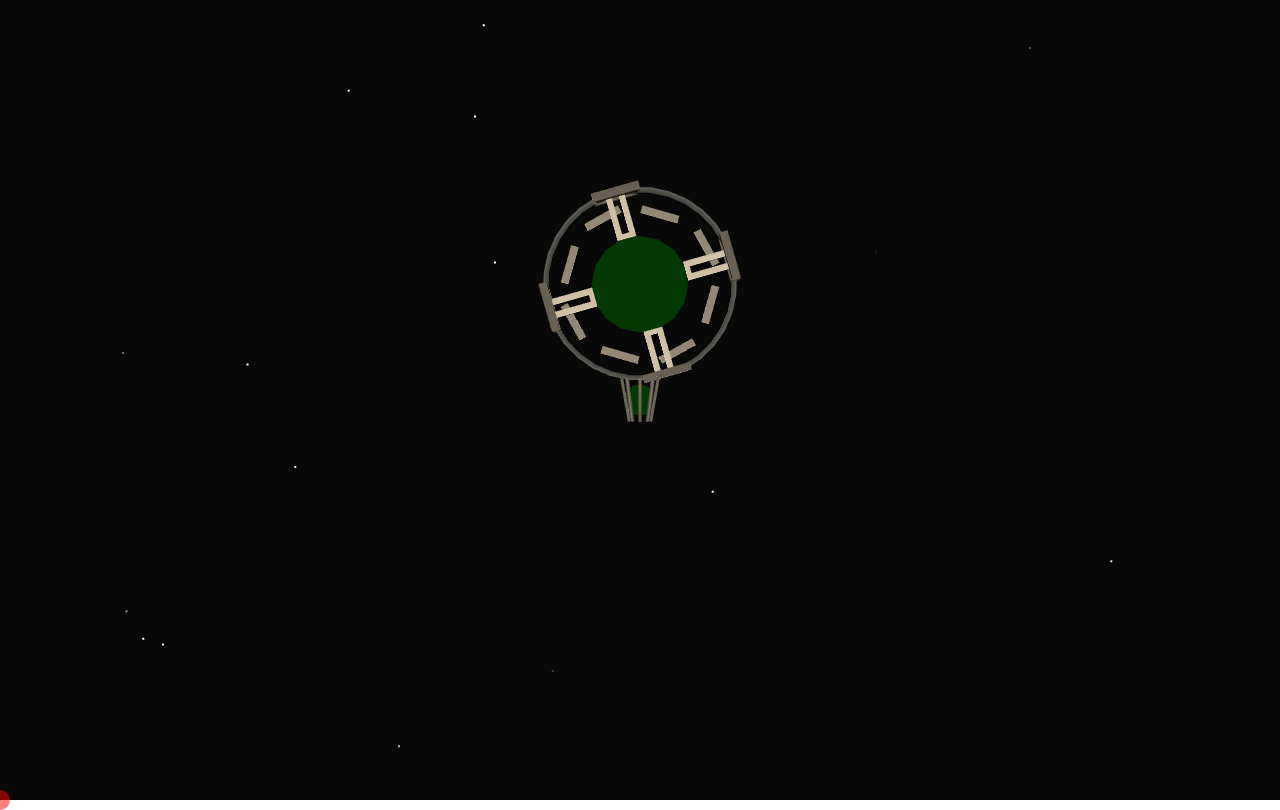
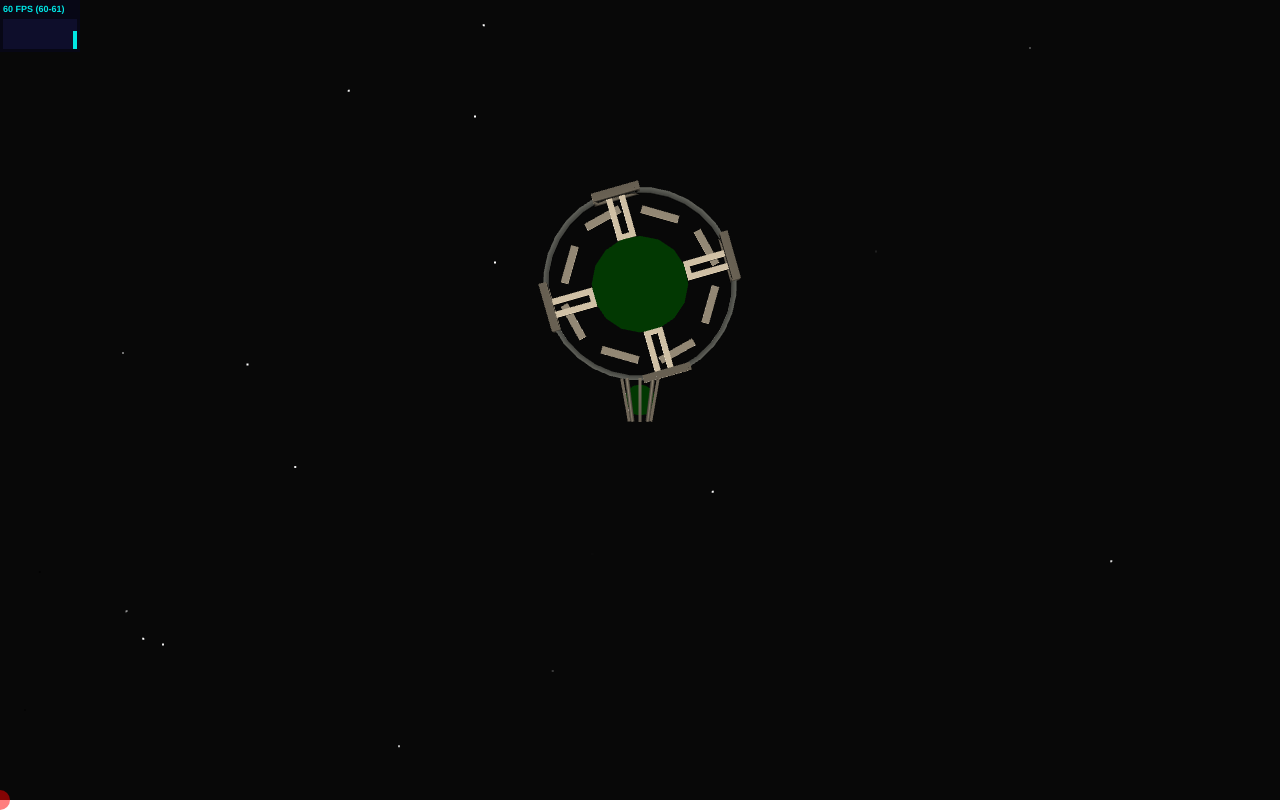
Before and after one commit to lucaspiller/88etag, a plain HTML site: page index.html in a window 1280 px wide. Drawn offline with Linux system fonts and the light colour scheme.

Commit message:
Add stats

```diff
--- a/index.html
+++ b/index.html
@@ -7,6 +7,7 @@
   <script src="vendor/underscore-1.3.1.js"></script>
   <script src="vendor/three.js/Three.js"></script>
   <script src="vendor/three.js/Detector.js"></script>
+  <script src="vendor/three.js/Stats.js"></script>
 
   <script src="lib/88etag.js"></script>
   <style>
--- a/vendor/three.js/Stats.js
+++ b/vendor/three.js/Stats.js
@@ -4,4 +4,4 @@ var Stats=function(){var h,a,n=0,o=0,i=Date.now(),u=i,p=i,l=0,q=1E3,r=0,e,j,f,b=
 "30px";f.style.backgroundColor="rgb("+b[1][0]+","+b[1][1]+","+b[1][2]+")";for(e.appendChild(f);f.children.length<74;)a=document.createElement("span"),a.style.width="1px",a.style.height="30px",a.style.cssFloat="left",a.style.backgroundColor="rgb("+b[0][0]+","+b[0][1]+","+b[0][2]+")",f.appendChild(a);d=document.createElement("div");d.style.textAlign="left";d.style.lineHeight="1.2em";d.style.backgroundColor="rgb("+Math.floor(c[0][0]/2)+","+Math.floor(c[0][1]/2)+","+Math.floor(c[0][2]/2)+")";d.style.padding=
 "0 0 3px 3px";d.style.display="none";h.appendChild(d);k=document.createElement("div");k.style.fontFamily="Helvetica, Arial, sans-serif";k.style.fontSize="9px";k.style.color="rgb("+c[1][0]+","+c[1][1]+","+c[1][2]+")";k.style.fontWeight="bold";k.innerHTML="MS";d.appendChild(k);g=document.createElement("div");g.style.position="relative";g.style.width="74px";g.style.height="30px";g.style.backgroundColor="rgb("+c[1][0]+","+c[1][1]+","+c[1][2]+")";for(d.appendChild(g);g.children.length<74;)a=document.createElement("span"),
 a.style.width="1px",a.style.height=Math.random()*30+"px",a.style.cssFloat="left",a.style.backgroundColor="rgb("+c[0][0]+","+c[0][1]+","+c[0][2]+")",g.appendChild(a);return{domElement:h,update:function(){i=Date.now();m=i-u;s=Math.min(s,m);t=Math.max(t,m);k.textContent=m+" MS ("+s+"-"+t+")";var a=Math.min(30,30-m/200*30);g.appendChild(g.firstChild).style.height=a+"px";u=i;o++;if(i>p+1E3)l=Math.round(o*1E3/(i-p)),q=Math.min(q,l),r=Math.max(r,l),j.textContent=l+" FPS ("+q+"-"+r+")",a=Math.min(30,30-l/
-100*30),f.appendChild(f.firstChild).style.height=a+"px",p=i,o=0}}};
+100*30),f.appendChild(f.firstChild).style.height=a+"px",p=i,o=0;return m;}}};
```
